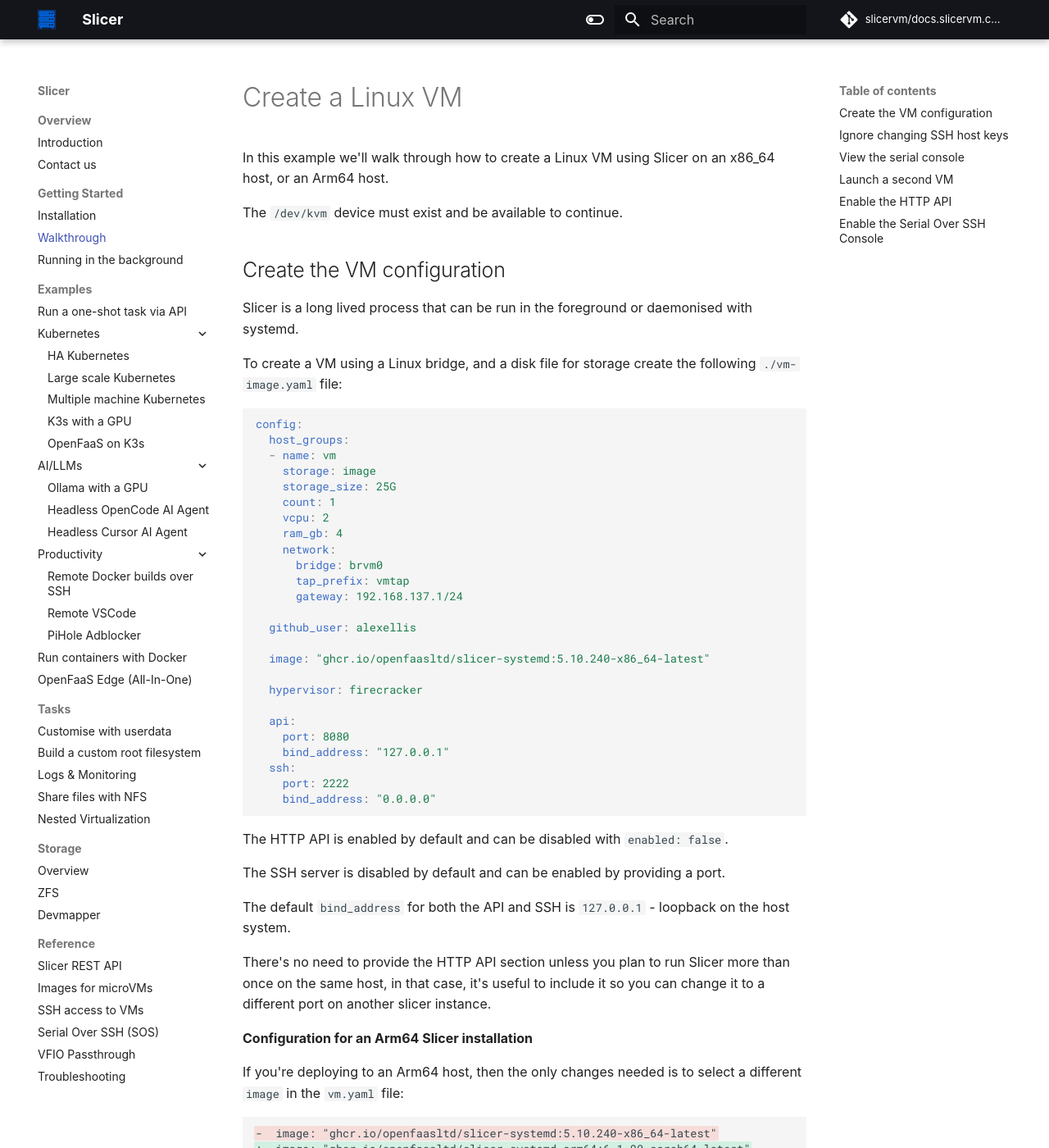
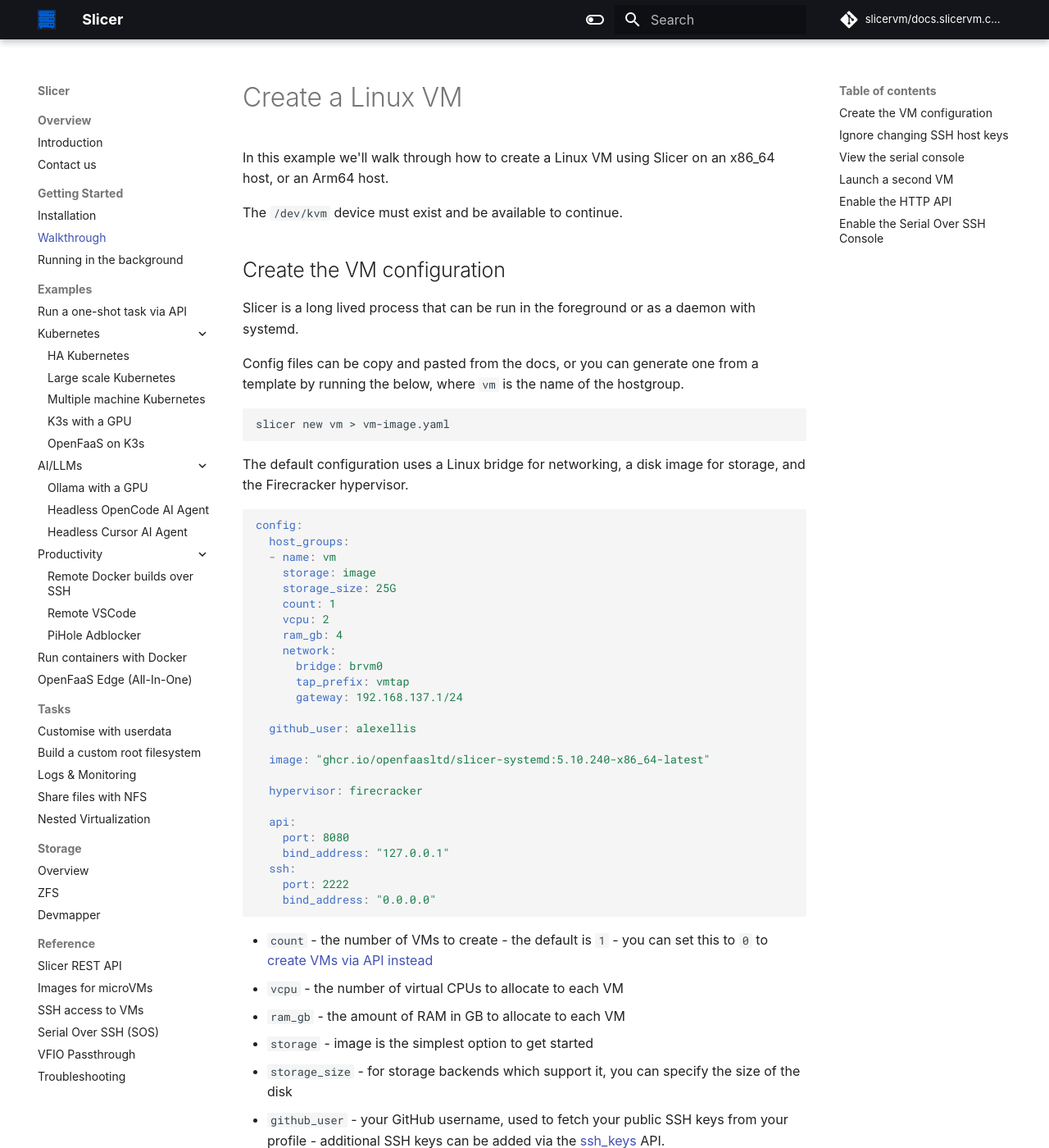
Before and after one commit to slicervm/docs.slicervm.com, an MkDocs documentation site: the page built from docs/getting-started/walkthrough.md, in a window 1280 px wide and 1400 px high. Shown: the whole window at 82% size. Built offline with MkDocs 1.6.1 and Material for MkDocs 9.7.7, drawn with Linux system fonts in a browser that asks for light colours; some web fonts are replaced; comment, search, counter and statistics services are not loaded.

Commit message:
Expand on the example
Signed-off-by: Alex Ellis (OpenFaaS Ltd) <alexellis2@gmail.com>

````diff
--- a/docs/getting-started/walkthrough.md
+++ b/docs/getting-started/walkthrough.md
@@ -6,9 +6,15 @@
 
 ## Create the VM configuration
 
-Slicer is a long lived process that can be run in the foreground or daemonised with systemd.
+Slicer is a long lived process that can be run in the foreground or as a daemon with systemd.
 
-To create a VM using a Linux bridge, and a disk file for storage create the following `./vm-image.yaml` file:
+Config files can be copy and pasted from the docs, or you can generate one from a template by running the below, where `vm` is the name of the hostgroup.
+
+```bash
+slicer new vm > vm-image.yaml
+```
+
+The default configuration uses a Linux bridge for networking, a disk image for storage, and the Firecracker hypervisor.
 
 ```yaml
 config:
@@ -37,6 +43,13 @@
     port: 2222
     bind_address: "0.0.0.0"
 ```
+
+* `count` - the number of VMs to create - the default is `1` - you can set this to `0` to [create VMs via API instead](/reference/api)
+* `vcpu` - the number of virtual CPUs to allocate to each VM
+* `ram_gb` - the amount of RAM in GB to allocate to each VM
+* `storage` - image is the simplest option to get started
+* `storage_size` - for storage backends which support it, you can specify the size of the disk
+* `github_user` - your GitHub username, used to fetch your public SSH keys from your profile - additional SSH keys can be added via the [ssh_keys](/docs/reference/ssh) API.
 
 The HTTP API is enabled by default and can be disabled with `enabled: false`.
 
````
